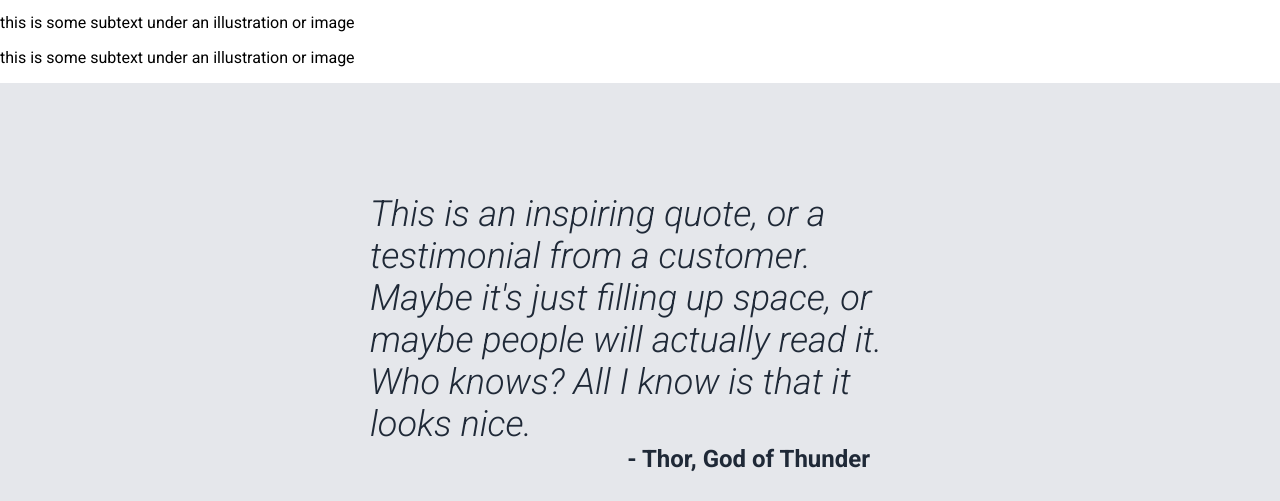
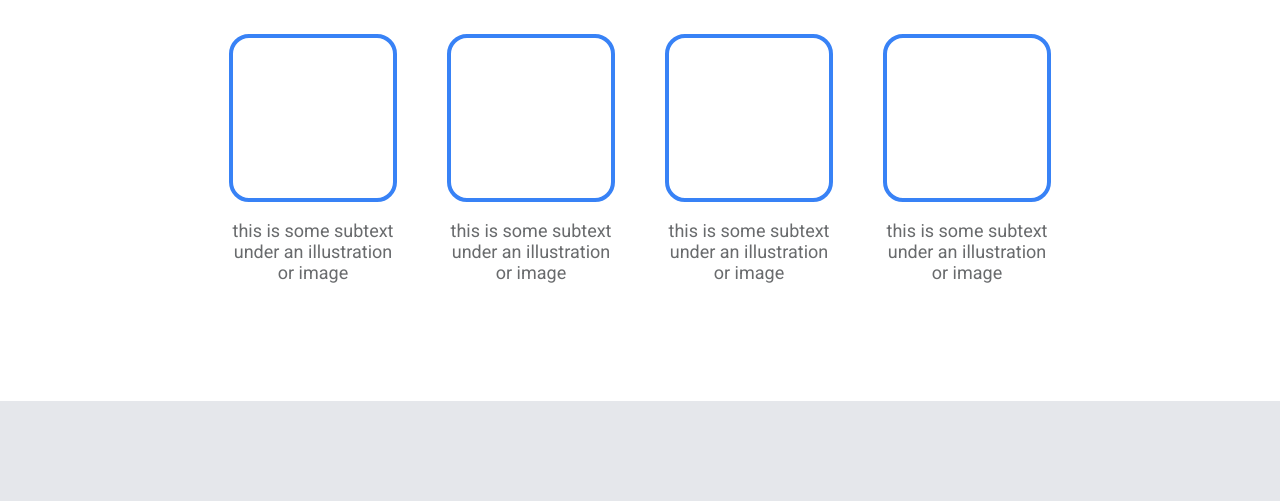
Before and after one commit to kamalakannan-y/landing-page, a plain HTML site: page index.html in a window 1280 px wide. Shown: the part 608-1109 px from the top of the page. Drawn offline with Linux system fonts and the light colour scheme.

Commit message:
Added Information section. Completed this project!!!

```diff
--- a/index.html
+++ b/index.html
@@ -22,7 +22,7 @@
             <div class="hero-left">
                 <div class="hero-main">This website is awesome</div>
                 <div class="secondary">This website has some subtext that goes here under the main title. It's a smaller font and the color is lower contrast.</div>
-                <div class="signup"><button>Sign Up</button></div>
+                <div class="signup"><button type="button">Sign Up</button></div>
             </div>
             <div class="hero-right">
                 <div class="secondary">this is a placeholder for an image</div>
@@ -30,25 +30,39 @@
         </div>
     </div>
 
-    <div class="info">
-        <p>Some random information.</p>
-        <p>this is some subtext under an illustration or image</p>
-        <p>this is some subtext under an illustration or image</p>
-        <p>this is some subtext under an illustration or image</p>
-        <p>this is some subtext under an illustration or image</p>
+    <div class="second">
+        <div class="info-header">Some random information.</div>
+        <div class="content">
+            <div class="card">
+                <div class="square"></div>
+                <p>this is some subtext under an illustration or image</p>
+            </div>
+            <div class="card">
+                <div class="square"></div>
+                <p>this is some subtext under an illustration or image</p>
+            </div>
+            <div class="card">
+                <div class="square"></div>
+                <p>this is some subtext under an illustration or image</p>
+            </div>
+            <div class="card">
+                <div class="square"></div>
+                <p>this is some subtext under an illustration or image</p>
+            </div>
+        </div>
     </div>
 
-    <div class="quote">
+    <div class="third">
         <div class="quote-text">This is an inspiring quote, or a testimonial from a customer. Maybe it's just filling up space, or maybe people will actually read it. Who knows? All I know is that it looks nice.</div>
         <div class="author">- Thor, God of Thunder</div>
     </div>
 
-    <div class="cta">
+    <div class="four">
         <div class="cta-left">
         <div class="hero-logo new">Call to action! It's time!</div>
         <div class="secondary">Sign up for our product by clicking that button right over there!</div>
         </div>
-        <div class="cta-right"><button>Sign Up</button></div>
+        <div class="cta-right"><button type="button">Sign Up</button></div>
     </div>
 
     <div class="footer">
--- a/style.css
+++ b/style.css
@@ -91,9 +91,54 @@ button {
     margin-top: 10px;
 }
 
+/* information */
+
+.second {
+    margin-inline: 350px;
+    margin-bottom: 100px;
+}
+
+.info-header {
+    font-size: 36px;
+    font-weight: 900;
+    color: #1f2937;
+    display: flex;
+    justify-content: center;
+    padding: 50px;
+}
+
+.square {
+    border: 4px solid #3882F6;
+    border-radius: 20px;
+    width: 160px;
+    height: 160px;
+}
+
+.card {
+    display: flex;
+    flex-direction: column;
+    justify-content: center;
+    align-items: center;
+    text-align: center;
+    max-width: 200px;
+    flex-wrap: wrap;
+}
+
+.content {
+    display: flex;
+    justify-content: center;
+    align-items: center;
+    gap: 50px;
+}
+
+p {
+    font-size: 18px;
+    color: #696b6d;
+}
+
 /* Quote */
 
-.quote {
+.third {
     background-color: #e5e7eb;
     padding-inline: 370px;
     padding-block: 110px;
@@ -117,7 +162,7 @@ button {
 
 /* Call to action */
 
-.cta {
+.four {
     background-color: #3882f6;
     margin: 100px 250px;
     border-radius: 10px;
```
